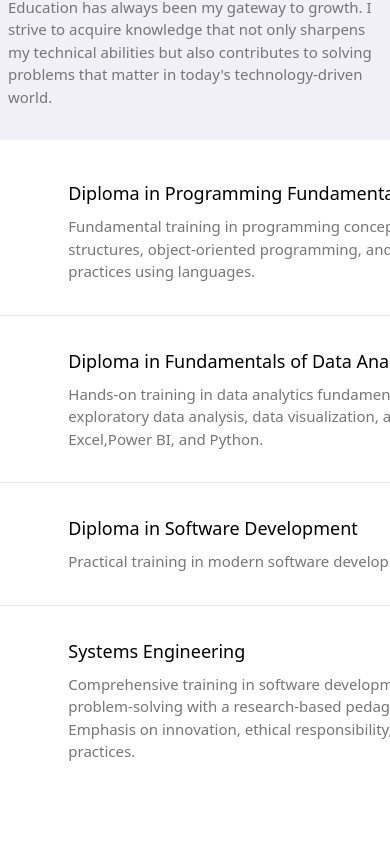
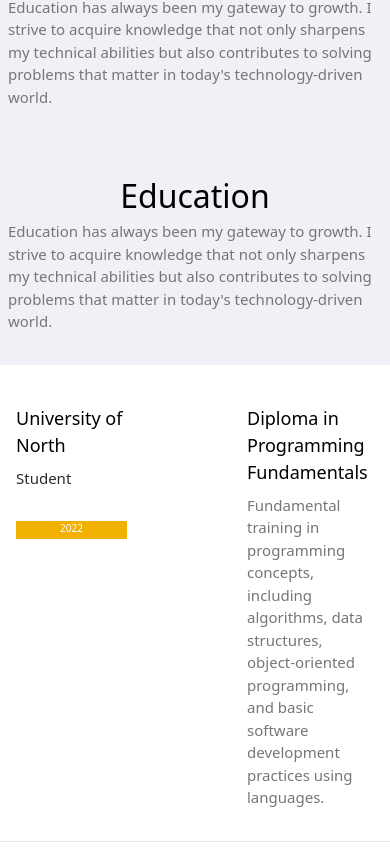
Before and after one commit to MaritzaTC/Portfolio, a Next.js app: page / in a window 390 px wide. Shown: the part 1033-1884 px from the top of the page. Before the commit the page ends 1836 px from the top, so only its background shows below. Built offline with nearby package versions, Linux system fonts and the light colour scheme.

Commit message:
feat: Enhance CardEducation component layout with GeneralInformation and responsive design adjustments

```diff
--- a/src/components/organisms/CardEducation/index.tsx
+++ b/src/components/organisms/CardEducation/index.tsx
@@ -1,5 +1,6 @@
 import React from "react";
 import { SubTitle4, TextRegular2,TextRegular4, TextRegular5} from "@/components/atoms/Titles";
+import GeneralInformation from "@/components/molecules/GeneralInformation";
 const educationData = [
   {
     university: "University of Antioquia",
@@ -35,18 +36,25 @@ const educationData = [
 
 const Index = () => {
  return(
-      <div className="bg-white p-2  w-[970px] flex flex-col-reverse divide-y-1 divide-y-reverse divide-gray-200 " >
+  <div>
+    <div className="flex flex-col items-center justify-center">
+       <GeneralInformation
+                title="Education"
+                description="Education has always been my gateway to growth. I strive to acquire knowledge that not only sharpens my technical abilities but also contributes to solving problems that matter in today's technology-driven world."
+              />
+    </div>
+    <div className="bg-white p-2  w-full max-w-[970px] mx-auto flex flex-col-reverse divide-y-1 divide-y-reverse divide-gray-200 " >
       {educationData.map((education) => (
         <div key={education.university} className="flex p-8" >
             <div className="flex flex-col gap-2 pr-[120px]">
                  <SubTitle4 text={education.university}></SubTitle4>
-            <div className="flex flex-row gap-8">
+            <div className="flex flex-col sm:flex-row  gap-8">
           <TextRegular4 text={education.rol}></TextRegular4>
           <TextRegular5 text={education.date}></TextRegular5>
             </div>
             </div>
 
-          <div className="flex flex-col gap-2">
+          <div className="flex flex-col gap-2 w-full md:w-1/2">
             <SubTitle4 text={education.Certificate}></SubTitle4>
           <TextRegular2 text={education.description}></TextRegular2>
           </div>
@@ -57,6 +65,8 @@ const Index = () => {
         </div>
       ))}
     </div>
+  </div>
+
  )
 }
 
```
